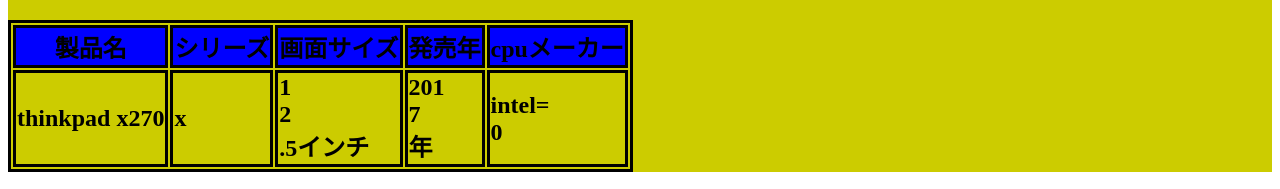
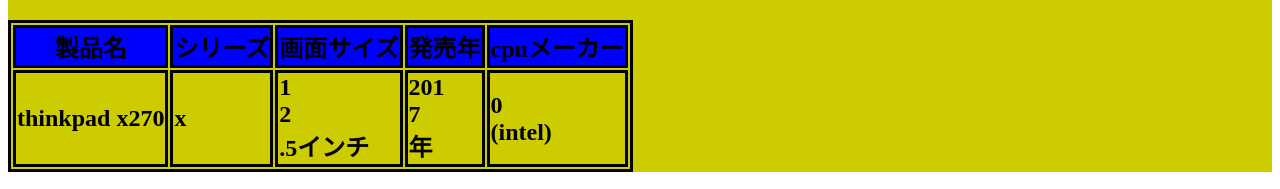
Before and after one commit to DancingOnWhiteBoard/DancingOnWhiteBoard.github.io, a plain HTML site: page index.html in a window 1280 px wide. Shown: the part 3929-4118 px from the top of the page. Drawn offline with Linux system fonts and the light colour scheme.

Commit message:
Update index.html

```diff
--- a/index.html
+++ b/index.html
@@ -102,7 +102,7 @@
                     <th>製品名</th><th>シリーズ</th><th>画面サイズ</th><th>発売年</th><th>cpuメーカー</th>
                 </tr>
                 <tr>
-                    <td>thinkpad x270</td><td>x</td><td>1<div class="red">2</div>.5インチ</td><td>201<div class="red">7</div>年</td><td>intel=<div class="red">0</div></td>
+                    <td>thinkpad x270</td><td>x</td><td>1<div class="red">2</div>.5インチ</td><td>201<div class="red">7</div>年</td><td><div class="red">0</div>(intel)</td>
                 </tr>
              </table>
         </h2>
```
